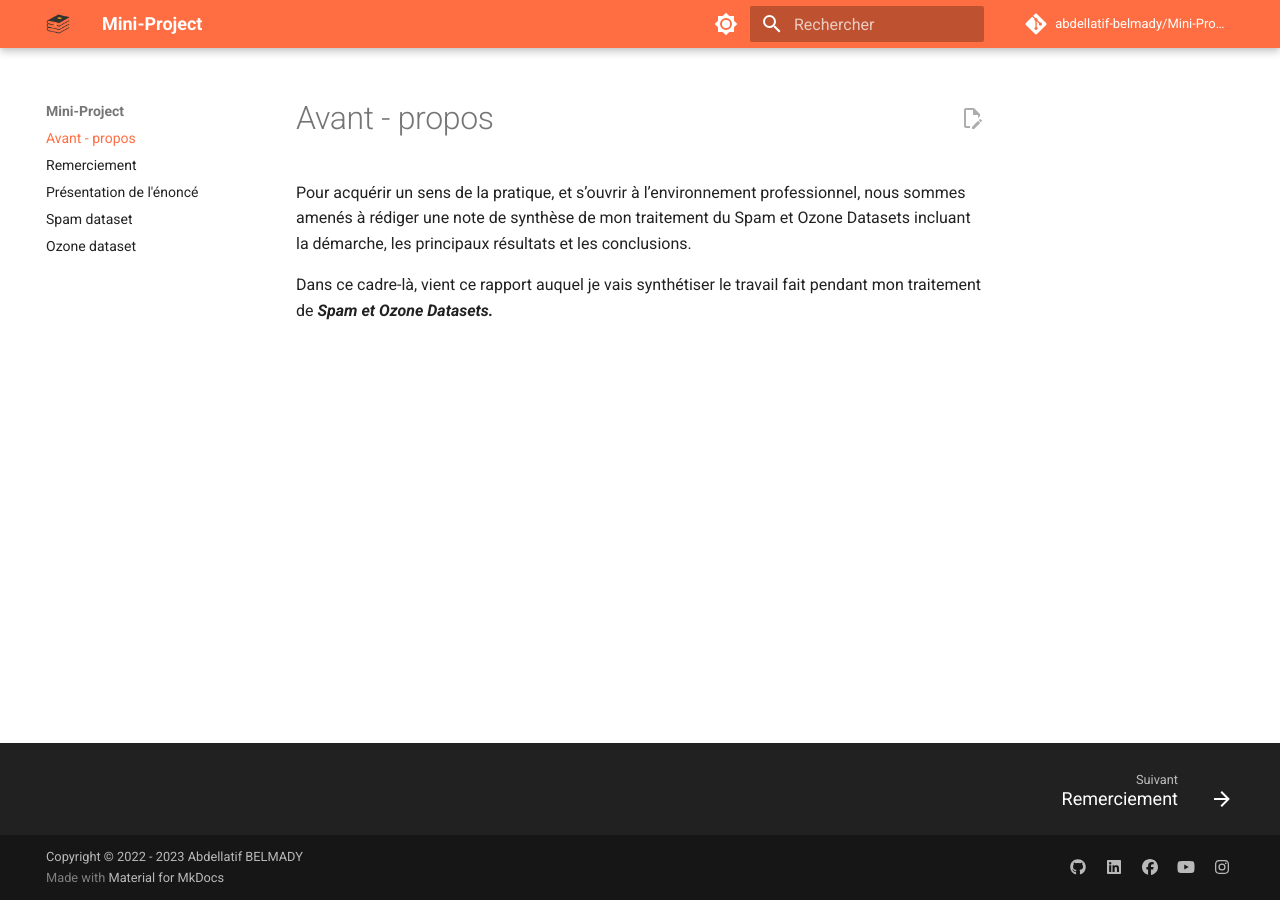
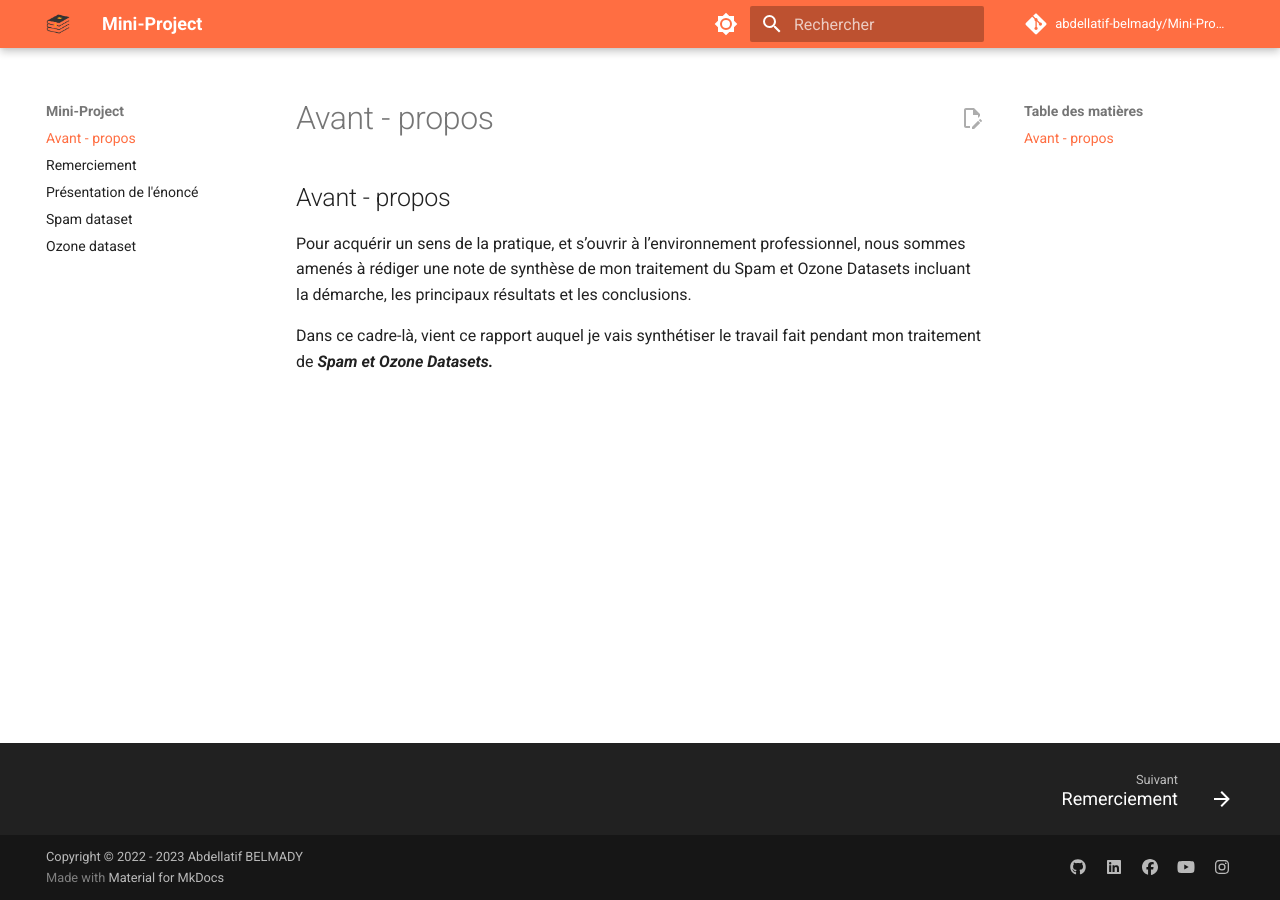
Before and after one commit to abdellatif-belmady/Mini-Project, an MkDocs documentation site: the page built from docs/index.md, in a window 1280 px wide. Built offline with MkDocs 1.6.1 and Material for MkDocs 9.7.7, drawn with Linux system fonts in a browser that asks for light colours; comment, search, counter and statistics services are not loaded.

Commit message:
some changes

```diff
--- a/docs/index.md
+++ b/docs/index.md
@@ -1,3 +1,5 @@
+## Avant - propos
+
 Pour acquérir un sens de la pratique, et s’ouvrir à l’environnement professionnel, nous sommes amenés à rédiger une note de synthèse de mon traitement du Spam et Ozone Datasets incluant la démarche, les principaux résultats et les conclusions.
 
 Dans ce cadre-là, vient ce rapport auquel je vais synthétiser le travail fait pendant mon traitement de ***Spam et Ozone Datasets.***
```
Also changed, not shown: docs/remerciement.md (+2 -0 lines).
